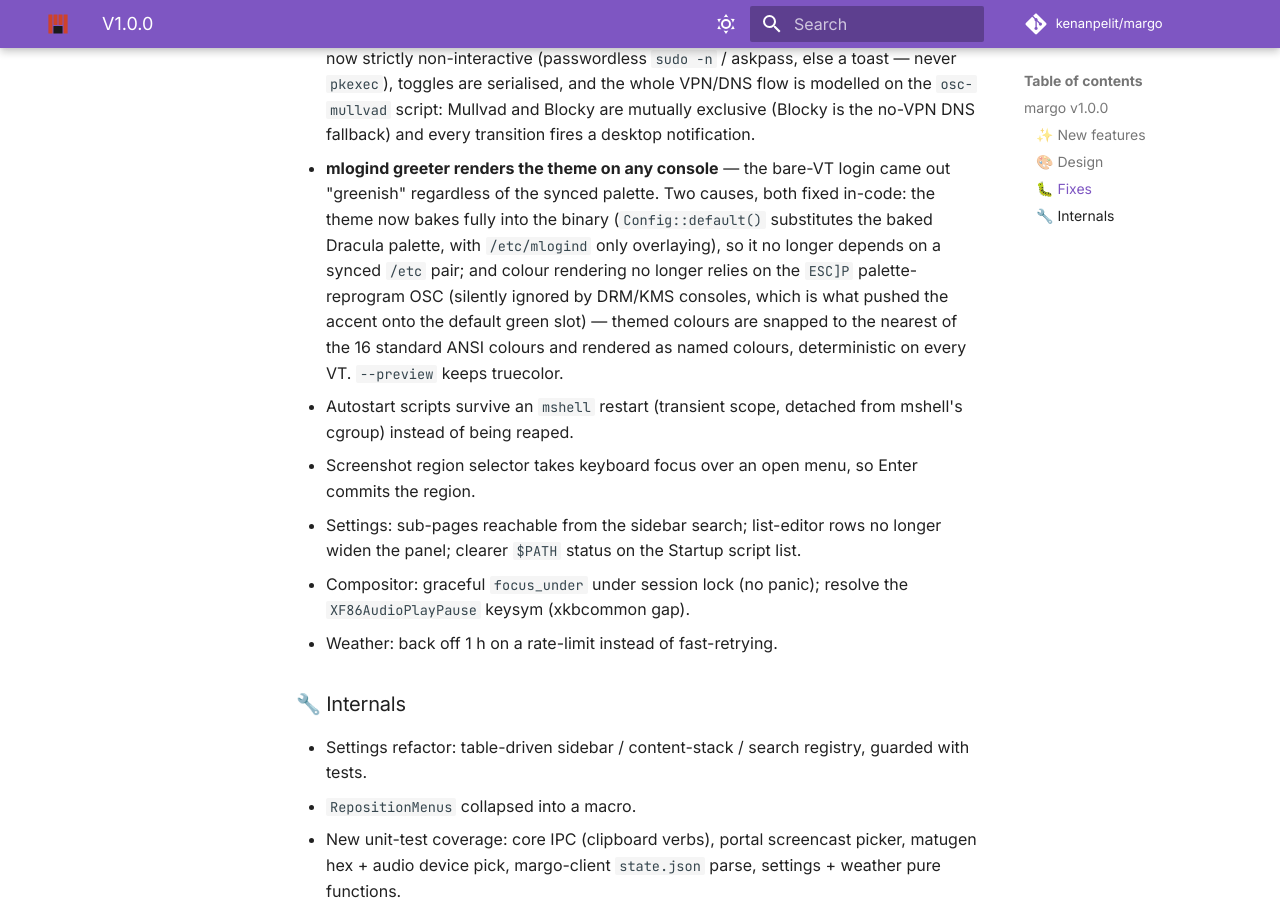
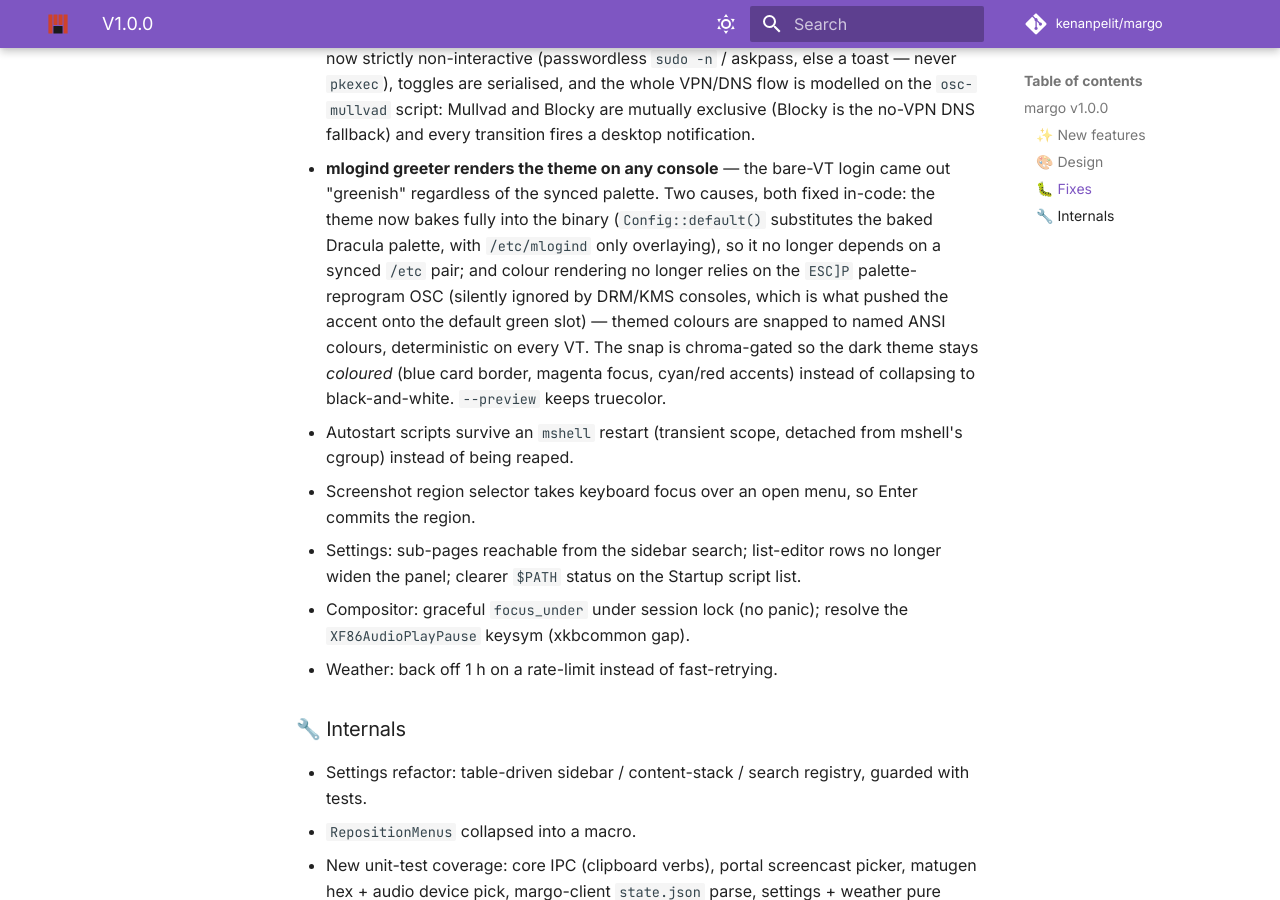
Before and after one commit to kenanpelit/margo, an MkDocs documentation site: the page built from docs/release-notes/v1.0.0.md, in a window 1280 px wide and 900 px high, scrolled down 1774 px. Built offline with MkDocs 1.6.1 and Material for MkDocs 9.7.7, drawn with Linux system fonts in a browser that asks for light colours; comment, search, counter and statistics services are not loaded.

Commit message:
docs: note chroma-gated VT colour mapping in v1.0.0
Co-Authored-By: Claude Opus 4.8 <noreply@anthropic.com>

```diff
--- a/docs/release-notes/v1.0.0.md
+++ b/docs/release-notes/v1.0.0.md
@@ -68,9 +68,10 @@ Rust workspace. Below is everything that landed since **v0.9.9**.
   it no longer depends on a synced `/etc` pair; and colour rendering no longer
   relies on the `ESC]P` palette-reprogram OSC (silently ignored by DRM/KMS
   consoles, which is what pushed the accent onto the default green slot) —
-  themed colours are snapped to the nearest of the 16 standard ANSI colours and
-  rendered as named colours, deterministic on every VT. `--preview` keeps
-  truecolor.
+  themed colours are snapped to named ANSI colours, deterministic on every VT.
+  The snap is chroma-gated so the dark theme stays *coloured* (blue card border,
+  magenta focus, cyan/red accents) instead of collapsing to black-and-white.
+  `--preview` keeps truecolor.
 - Autostart scripts survive an `mshell` restart (transient scope, detached from
   mshell's cgroup) instead of being reaped.
 - Screenshot region selector takes keyboard focus over an open menu, so Enter
```
